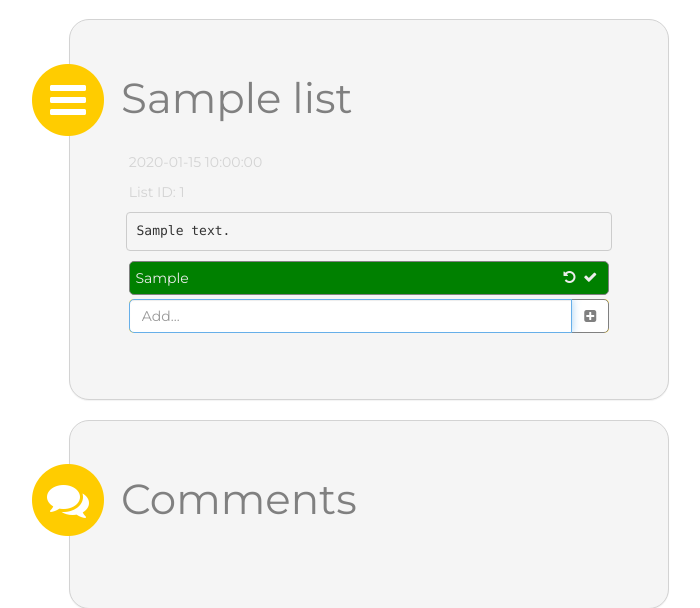
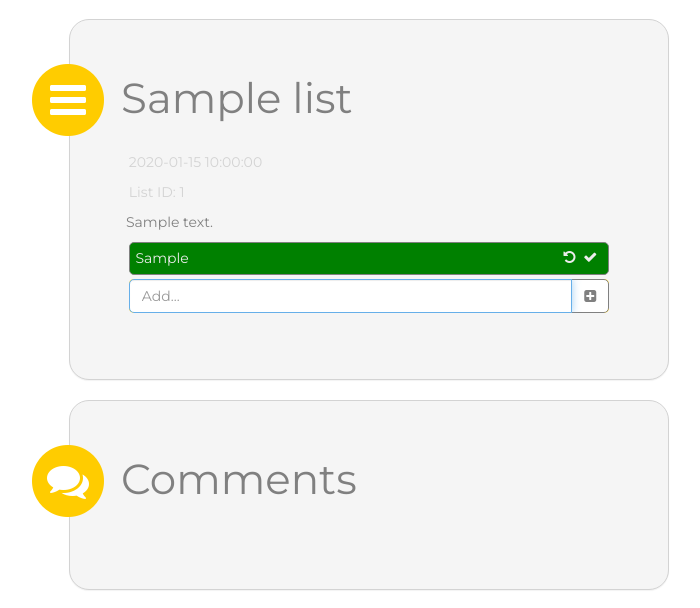
Before and after one commit to hildensia/ivegotit, a Flask app: page /list/1 in a window 1280 px wide. Shown: the part 51-659 px from the top of the page, without its empty margins (271-971 px from the left). Run offline with Flask 2, Linux system fonts and the light colour scheme; tables that the repository leaves empty hold one stand-in row (values such as "Sample post"); some libraries are stand-ins or nearby versions.

Commit message:
pre -> p whitespace pre wrap

```diff
--- a/static/css/style.css
+++ b/static/css/style.css
@@ -34,6 +34,8 @@ body {
     padding-left: .1em;
     margin-right: .1em;
     padding-right: .1em; }
+  .content .comment {
+    white-space: pre-wrap; }
 
 .list-entries {
   list-style-type: none;
--- a/static/sass/style.scss
+++ b/static/sass/style.scss
@@ -47,6 +47,9 @@ body {
     padding-left: .1em;
     margin-right: .1em;
     padding-right: .1em;
+  }
+  .comment {
+    white-space: pre-wrap;
   }
 
 }
--- a/templates/list.html
+++ b/templates/list.html
@@ -8,7 +8,7 @@
     {{ gi_list.name}}</h1>
 <p class="time">{{ gi_list.time }}</p>
 <p class="list-id">List ID: {{gi_list.id }}</p>
-<pre class="comment">{{ gi_list.comment }}</pre>
+<p class="comment">{{ gi_list.comment }}</p>
 <ul class="list-entries" id="list-entries">
     {%- for entry in gi_entries %}
     {% include 'list_entry.html' %}
```
Also changed, not shown: 1 other file.
